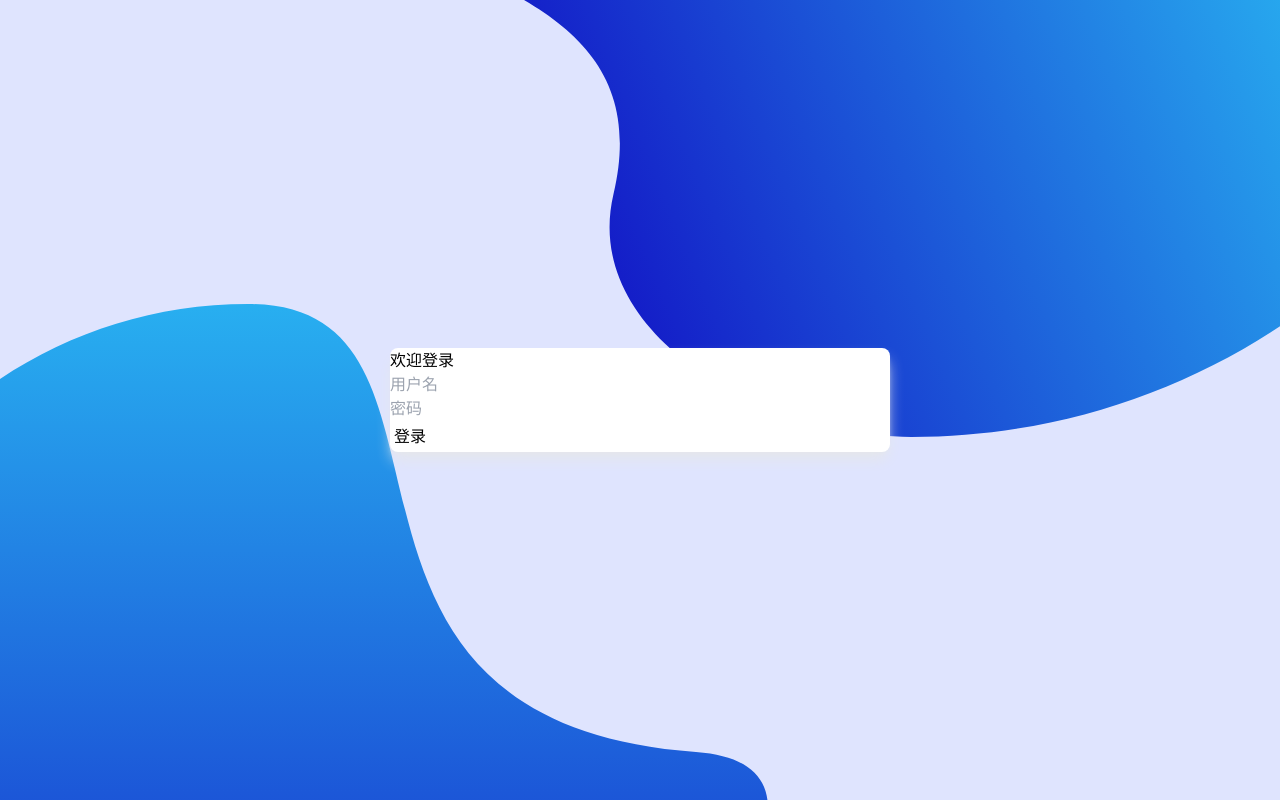
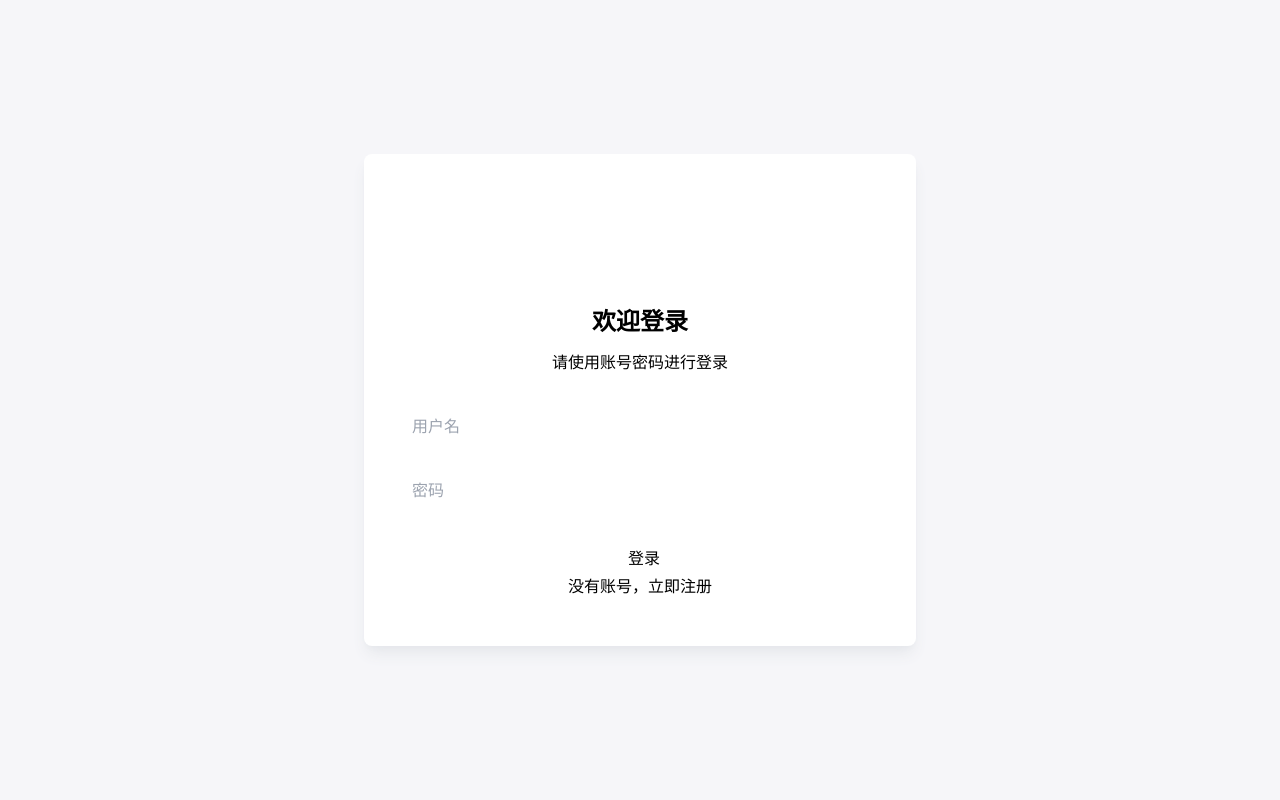
Before and after one commit to CaoLeilei/Mars, a Vue app in the folder packages/mars-admin/: page /#/login in a window 1280 px wide. Built offline with nearby package versions, Linux system fonts and the light colour scheme.

Commit message:
部分页面内容的调整

```diff
--- a/packages/mars-admin/src/components.d.ts
+++ b/packages/mars-admin/src/components.d.ts
@@ -15,6 +15,7 @@ declare module 'vue' {
     ElCol: typeof import('element-plus/es')['ElCol']
     ElConfigProvider: typeof import('element-plus/es')['ElConfigProvider']
     ElContainer: typeof import('element-plus/es')['ElContainer']
+    ElDivider: typeof import('element-plus/es')['ElDivider']
     ElFooter: typeof import('element-plus/es')['ElFooter']
     ElForm: typeof import('element-plus/es')['ElForm']
     ElFormItem: typeof import('element-plus/es')['ElFormItem']
@@ -27,6 +28,7 @@ declare module 'vue' {
     ElPageHeader: typeof import('element-plus/es')['ElPageHeader']
     ElProgress: typeof import('element-plus/es')['ElProgress']
     ElRow: typeof import('element-plus/es')['ElRow']
+    ElText: typeof import('element-plus/es')['ElText']
     HelloWorld: typeof import('./components/HelloWorld.vue')['default']
     Layouts: typeof import('./components/Layouts/index.vue')['default']
     Logos: typeof import('./components/Logos.vue')['default']
--- a/packages/mars-admin/src/router/routes/Editor.ts
+++ b/packages/mars-admin/src/router/routes/Editor.ts
@@ -6,6 +6,7 @@ const EditorRoute: RouteRecordRaw  = {
   component: () => import('@/views/Editor/index.vue'),
   meta: {
     title: '页面编辑器',
+    noLogin: true,
   },
 }
 
--- a/packages/mars-admin/src/views/Auth/Login.vue
+++ b/packages/mars-admin/src/views/Auth/Login.vue
@@ -1,36 +1,33 @@
 <template>
-  <div>
-    <el-form
-      :model="form"
-      :rules="rules"
-      ref="loginFormRef"
-      class="login-form"
-    >
-      <h3 class="title">欢迎登录</h3>
-      <el-form-item prop="username">
-        <el-input
-          v-model="form.username"
-          placeholder="用户名"
-        ></el-input>
+  <div class="login">
+    <div class="login__header">
+      <h1>欢迎登录</h1>
+      <p>请使用账号密码进行登录</p>
+    </div>
+
+    <el-form :model="form" :rules="rules" size="large" ref="loginFormRef" class="login-form">
+      <el-form-item prop="username" class="login__form-item">
+        <el-input v-model="form.username" placeholder="用户名"></el-input>
       </el-form-item>
-      <el-form-item prop="password">
-        <el-input
-          v-model="form.password"
-          type="password"
-          placeholder="密码"
-        ></el-input>
+      <el-form-item prop="password" class="login__form-item">
+        <el-input v-model="form.password" type="password" placeholder="密码"></el-input>
       </el-form-item>
-      <el-button
-        type="primary"
-        @click="handleSubmitBtnClick"
-        class="login-btn"
-      >登录</el-button>
+      <el-form-item>
+        <el-button type="primary" class="login__button" @click="handleSubmitBtnClick" >
+          登录
+        </el-button>
+      </el-form-item>
     </el-form>
+
+    <el-divider></el-divider>
+
+    <div class="login__footer">没有账号，<RouterLink>立即注册</RouterLink></div>
   </div>
 </template>
 
 <script setup lang="ts">
 import { reactive, ref } from 'vue';
+import { RouterLink } from 'vue-router'
 
 const form = reactive({
   username: '',
@@ -59,6 +56,25 @@ const handleSubmitBtnClick = () => {
 
 <style lang="scss" scoped>
 .login {
-  @apply relative;
+  @apply relative w-full h-auto;
+  &__header {
+    @apply relative flex flex-col items-center mb-10;
+
+    h1 {
+      @apply text-2xl font-bold mb-3;
+    }
+  }
+
+  &__form-item {
+    @apply relative mb-10;
+  }
+  &__button {
+    @apply w-full;
+  }
+
+  &__footer {
+    @apply text-center relative;
+  }
+
 }
 </style>
--- a/packages/mars-admin/src/views/Auth/index.vue
+++ b/packages/mars-admin/src/views/Auth/index.vue
@@ -1,11 +1,15 @@
 <template>
 <div class="auth">
   <div class="auth__container">
-    <el-card class="auth__inner">
-      <router-view></router-view>
+    <el-card class="auth__card">
+      <div class="auth__card-header">
+        <div class="auth__logo"></div>
+      </div>
+      <div class="auth__card-body">
+        <router-view></router-view>
+      </div>
     </el-card>
   </div>
-  <auth-background></auth-background>
 </div>
 </template>
 
@@ -17,13 +21,25 @@ import AuthBackground from './Components/AuthBackground/index.vue'
 
 <style lang="scss" scoped>
 .auth {
+  background: #f6f6f9;
   @apply relative w-full h-full;
 
   &__container {
-    @apply relative flex items-center justify-center w-full h-full z-10;
+    @apply relative flex items-center justify-center w-full h-full z-10 box-border pl-8 pr-8;
   }
-  &__inner {
-    @apply relative w-[500px] bg-white rounded-lg shadow-lg shadow-gray-200;
+  &__card {
+    @apply relative w-[552px] bg-white rounded-lg shadow-lg shadow-gray-200;
   }
+
+  &__card-header {
+    @apply flex items-center justify-center pt-8;
+  }
+  &__logo {
+    @apply relative block w-[72px] h-[72px];
+  }
+  &__card-body {
+    @apply relative p-12;
+  }
+
 }
 </style>
--- /dev/null
+++ b/packages/mars-server/temp/Files.js.json
@@ -0,0 +1 @@
+{"data":{"_id":10000,"properties":{"name":{"name":"name","kind":"scalar","comment":"文件名称","getter":false,"setter":false,"type":"string","array":false,"runtimeType":"string"},"size":{"name":"size","kind":"scalar","comment":"文件大小","getter":false,"setter":false,"type":"number","array":false,"runtimeType":"number"},"type":{"name":"type","kind":"scalar","comment":"文件类型","getter":false,"setter":false,"type":"string","array":false,"runtimeType":"string"},"path":{"name":"path","kind":"scalar","comment":"文件路径","getter":false,"setter":false,"type":"string","array":false,"runtimeType":"string"},"source":{"name":"source","kind":"scalar","comment":"文件的来源类型","getter":false,"setter":false,"type":"string","array":false,"runtimeType":"string"},"md5":{"name":"md5","kind":"scalar","comment":"文件md5","getter":false,"setter":false,"type":"string","array":false,"runtimeType":"string"},"preview":{"name":"preview","kind":"scalar","comment":"文件预览图","getter":false,"setter":false,"type":"string","array":false,"runtimeType":"string","optional":true}},"primaryKeys":[],"filters":{},"hooks":{},"indexes":[],"uniques":[],"className":"Files","path":"./dist/entities/file.entity.js","collection":"files","name":"Files","abstract":false,"internal":true,"constructorParams":[],"toJsonParams":[],"extends":"BaseEntity","useCache":true},"origin":"./dist/entities/file.entity.js","hash":"cc2fcb17d79804689829835f27dcc2eb","version":"6.3.0"}
```
Also changed, not shown: packages/mars-server/src/entities/file.entity.ts (added, +26 -0 lines).
